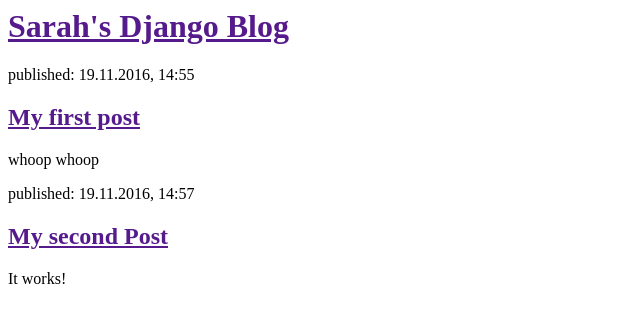
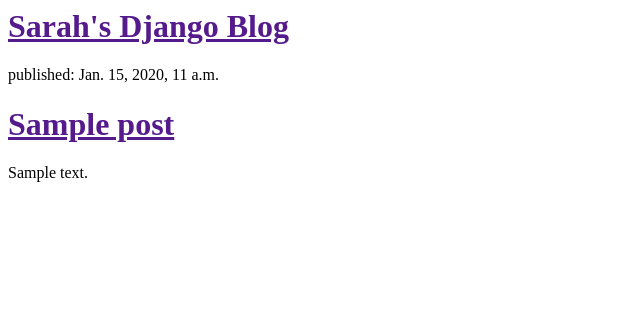
Before and after one commit to sarahmuehl/my-first-blog, a Django app: template blog/templates/blog/post_list.html in a window 1280 px wide. Shown: the top 323 px of the page, without its empty margins (0-640 px from the left). Run offline with Django 3.2, Linux system fonts and the light colour scheme; the template is opened without the code that fills it: values that come from a table or form of the project are taken from there, others are empty; tables that the repository leaves empty hold one stand-in row (values such as "Sample post").

Commit message:
modified templates to display posts from database.

```diff
--- a/blog/templates/blog/post_list.html
+++ b/blog/templates/blog/post_list.html
@@ -7,16 +7,11 @@
             <h1><a href="">Sarah's Django Blog</a></h1>
         </div>
 
-        <div>
-            <p>published: 19.11.2016, 14:55</p>
-            <h2><a href="">My first post</a></h2>
-            <p>whoop whoop</p>
-        </div>
-
-        <div>
-            <p>published: 19.11.2016, 14:57</p>
-            <h2><a href="">My second Post</a></h2>
-            <p>It works!</p>
-        </div>
-    </body>
+        {% for post in posts %}
+            <div>
+                <p>published: {{ post.published_date }}</p>
+                <h1><a href="">{{ post.title }}</a></h1>
+                <p>{{ post.text|linebreaksbr }}</p>
+            </div>
+        {% endfor %}
 </html>
--- a/blog/views.py
+++ b/blog/views.py
@@ -1,7 +1,10 @@
 from django.shortcuts import render
+from django.utils import timezone
+from .models import Post
 
 def post_list(request):
-    return render(request, 'blog/post_list.html',{})
+    posts = Post.objects.filter(published_date__lte=timezone.now()).order_by('published_date')
+    return render(request, 'blog/post_list.html',{'posts': posts})
 
 
 # Create your views here.
```
